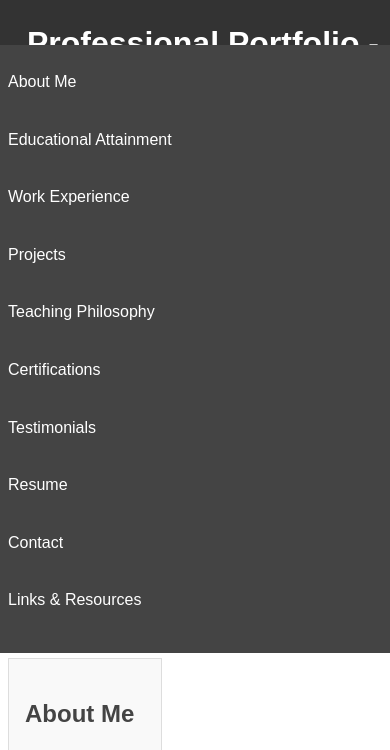
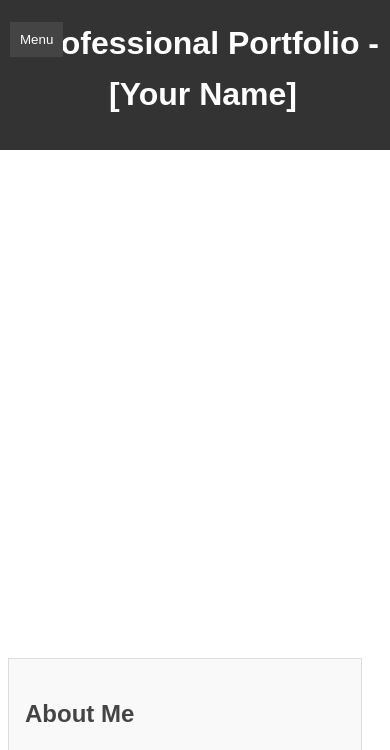
Before and after one commit to JettCastillo/Teaching-Portfolio-, a plain HTML site: page index.html in a window 390 px wide. Shown: the part 38-788 px from the top of the page. Drawn offline with Linux system fonts and the light colour scheme.

Commit message:
Update index.html

```diff
--- a/index.html
+++ b/index.html
@@ -22,6 +22,7 @@
             position: fixed;
             text-align: center;
             width: 100%;
+            z-index: 1000;
         }
         header img {
             width: 50px;
@@ -42,7 +43,7 @@
             bottom: 0;
             left: 0;
             width: 200px;
-
+            transition: transform 0.3s ease;
         }
         nav ul {
             list-style: none;
@@ -65,7 +66,7 @@
         .container {
             margin-top: 80px;
             margin-left: 240px; /* Adjust this based on nav width */
-            margin-right: 220px;
+            margin-right: 20px;
             padding: 2em;
             flex: 1;
         }
@@ -119,12 +120,28 @@
             text-decoration: none;
             margin-right: 10px;
         }
+        .menu-toggle {
+            display: none;
+            background: #444;
+            color: #fff;
+            border: none;
+            padding: 10px;
+            cursor: pointer;
+            position: fixed;
+            top: 60px;
+            left: 10px;
+            z-index: 1001;
+        }
         @media (max-width: 768px) {
             nav {
                 width: 100%;
                 height: auto;
                 position: relative;
                 padding: 1em 0;
+                transform: translateY(-100%);
+            }
+            nav.open {
+                transform: translateY(0);
             }
             .container {
                 margin-left: 0;
@@ -136,6 +153,9 @@
             header h1 {
                 display: block;
                 margin-left: 0;
+            }
+            .menu-toggle {
+                display: block;
             }
         }
         @media (max-width: 480px) {
@@ -153,6 +173,7 @@
     <header>
         <img src="your-photo.jpg" alt="[Your Name]">
         <h1>Professional Portfolio - [Your Name]</h1>
+        <button class="menu-toggle">Menu</button>
     </header>
     <nav>
         <ul>
@@ -166,7 +187,6 @@
             <li><a href="#resume">Resume</a></li>
             <li><a href="#contact">Contact</a></li>
             <li><a href="#resources">Links & Resources</a></li>
-
         </ul>
     </nav>
     <div class="container">
@@ -282,5 +302,10 @@
     <footer>
         <p>&copy; 2024 [Your Name]. All Rights Reserved.</p>
     </footer>
+    <script>
+        document.querySelector('.menu-toggle').addEventListener('click', function() {
+            document.querySelector('nav').classList.toggle('open');
+        });
+    </script>
 </body>
 </html>
```
